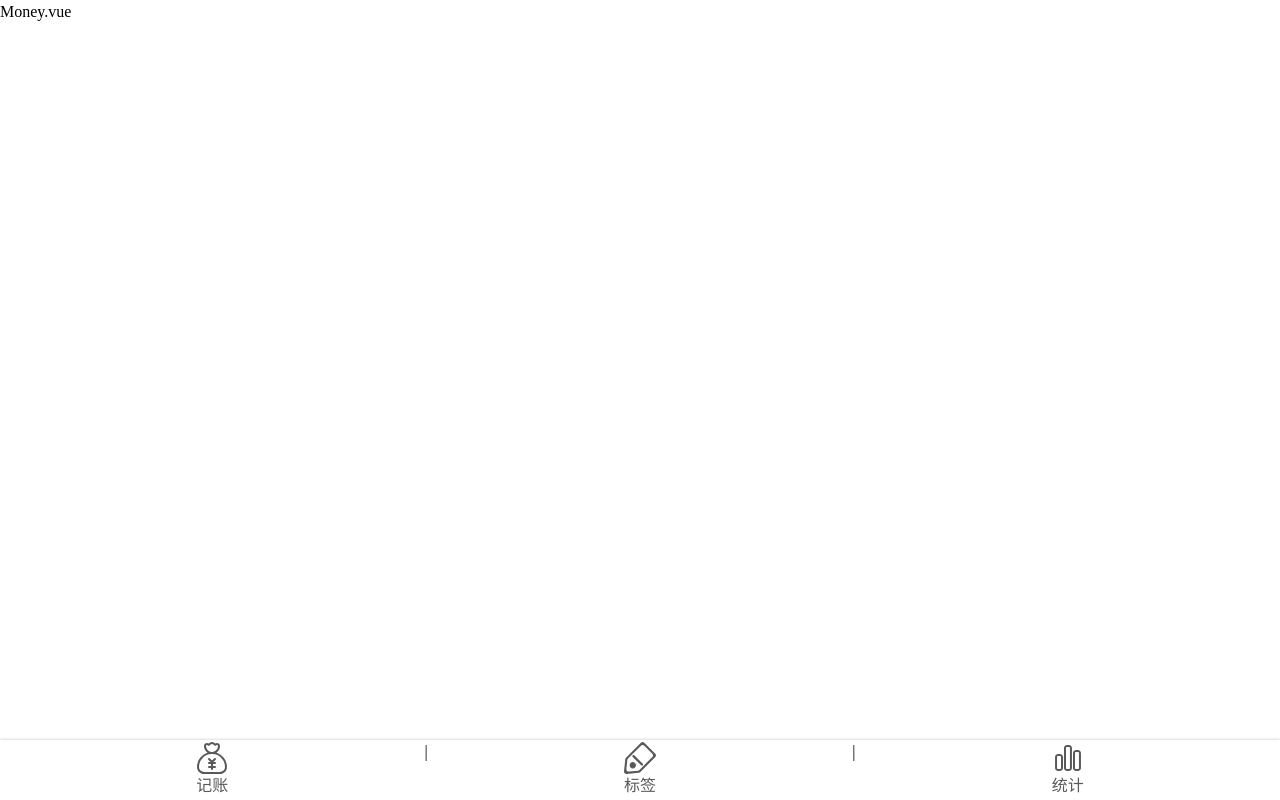
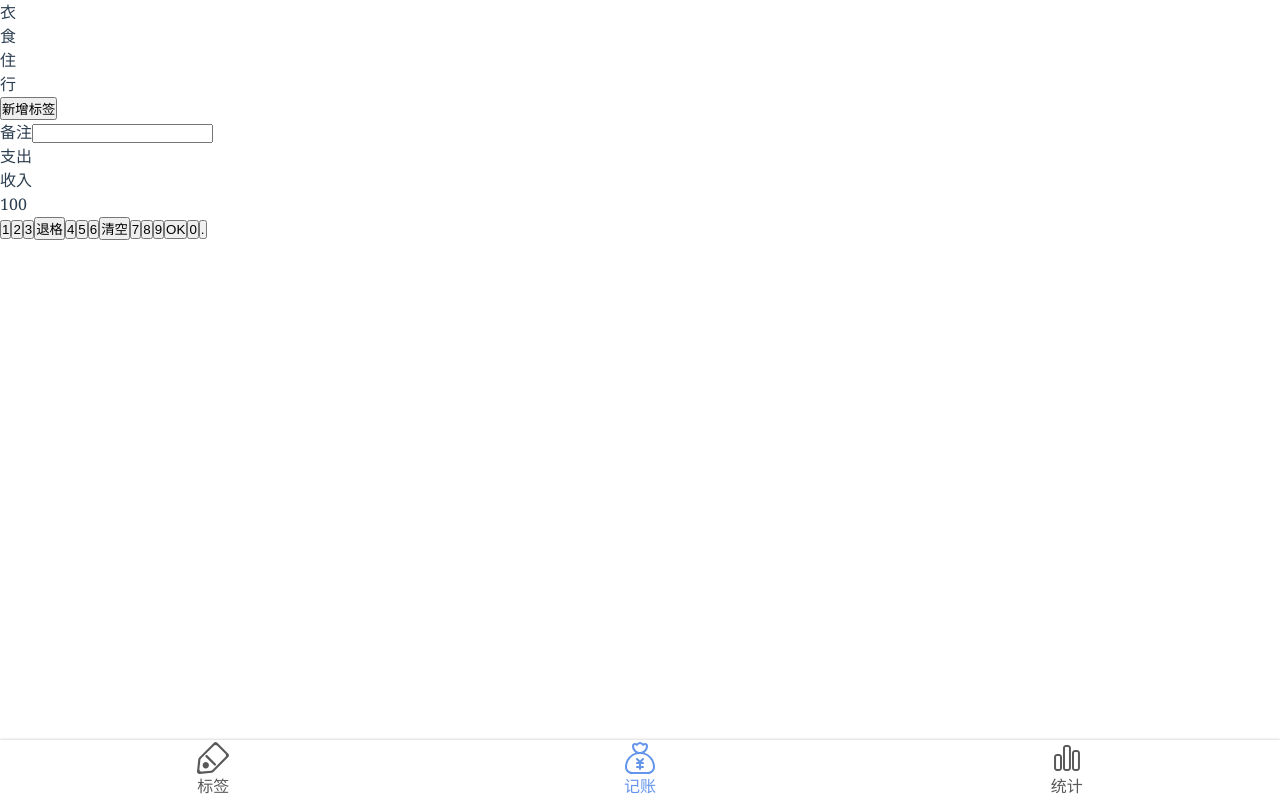
Before and after one commit to SilverAsh426/pocketbook, a Vue app: page /labels#/money in a window 1280 px wide. Built offline with nearby package versions, Linux system fonts and the light colour scheme.

Commit message:
添加全局样式和变量

```diff
--- a/package.json
+++ b/package.json
@@ -37,6 +37,7 @@
     "sass": "^1.26.5",
     "sass-loader": "^8.0.2",
     "svg-sprite-loader": "^5.0.0",
+    "svgo-loader": "^2.2.1",
     "typescript": "~3.9.3",
     "vue-template-compiler": "^2.6.11"
   },
--- a/public/index.html
+++ b/public/index.html
@@ -3,15 +3,11 @@
   <head>
     <meta charset="utf-8">
     <meta http-equiv="X-UA-Compatible" content="IE=edge">
-    <meta name="viewport" content="width=device-width,initial-scale=1.0">
+    <meta name="viewport" content="width=device-width,initial-scale=1,minimum-scale=1,maximum-scale=1,user-scalable=no,viewport-fit=cover">
     <link rel="icon" href="<%= BASE_URL %>favicon.ico">
     <title><%= htmlWebpackPlugin.options.title %></title>
   </head>
   <body>
-    <noscript>
-      <strong>We're sorry but <%= htmlWebpackPlugin.options.title %> doesn't work properly without JavaScript enabled. Please enable it to continue.</strong>
-    </noscript>
     <div id="app"></div>
-    <!-- built files will be auto injected -->
   </body>
 </html>
--- a/src/App.vue
+++ b/src/App.vue
@@ -1,39 +1,18 @@
 <template>
-  <div>
+  <div id="app">
     <router-view/>
   </div>
 </template>
 
 <style lang="scss">
-  *{
-    margin: 0; padding: 0;
-    box-sizing: border-box;
-  }
+  @import "~@/assets/style/reset.scss";
+  @import "~@/assets/style/helper.scss";
+
   body{
     line-height: 1.5;
-  }
-  a{
-    text-decoration: none;
-    color: rgb(89,89,89);
-  }
-  #app {
-    font-family: Avenir, Helvetica, Arial, sans-serif;
+    font-family: $font-kai;
     -webkit-font-smoothing: antialiased;
     -moz-osx-font-smoothing: grayscale;
-    text-align: center;
     color: #2c3e50;
   }
-
-  #nav {
-    padding: 30px;
-
-    a {
-      font-weight: bold;
-      color: #2c3e50;
-
-      &.router-link-exact-active {
-        color: #42b983;
-      }
-    }
-  }
 </style>
--- /dev/null
+++ b/src/assets/style/helper.scss
@@ -0,0 +1,3 @@
+$font-kai:Baskerville, Georgia, "Liberation Serif", "Kaiti SC", STKaiti, "AR PL UKai CN", "AR PL UKai HK", "AR PL UKai TW", "AR PL UKai TW MBE", "AR PL KaitiM GB", KaiTi, KaiTi_GB2312, DFKai-SB, "TW\-Kai", serif;
+
+$color-highlight:cornflowerblue;
--- /dev/null
+++ b/src/assets/style/reset.scss
@@ -0,0 +1,8 @@
+*{
+  margin: 0; padding: 0;
+  box-sizing: border-box;
+}
+a{
+  text-decoration: none;
+  color: rgb(89,89,89);
+}
--- a/src/components/Icon.vue
+++ b/src/components/Icon.vue
@@ -18,9 +18,8 @@
 </script>
 
 <style lang="scss" scoped>
-  .icon{
-    width: 1em;
-    height: 1em;
+  .icon {
+    width: 1em; height: 1em;
     vertical-align: -0.15em;
     fill: currentColor;
     overflow: hidden;
--- a/src/components/Nav.vue
+++ b/src/components/Nav.vue
@@ -1,16 +1,14 @@
 <template>
   <nav>
-    <router-link to="/money" class="item">
+    <router-link to="/labels" class="item" active-class="selected">
+      <Icon name="label"/>
+      标签
+    </router-link>
+    <router-link to="/money" class="item" active-class="selected">
       <Icon name="money"/>
       记账
     </router-link>
-    |
-    <router-link to="/labels" class="item">
-      <Icon name="label"/>
-      标签
-    </router-link>
-    |
-    <router-link to="/statistics" class="item">
+    <router-link to="/statistics" class="item" active-class="selected">
       <Icon name="statistics"/>
       统计
     </router-link>
@@ -25,6 +23,7 @@
 </script>
 
 <style lang="scss" scoped>
+  @import "~@/assets/style/helper.scss";
   nav {
     display: flex;
     box-shadow: 0 0 3px rgba(0, 0, 0, 0.25);
@@ -41,6 +40,9 @@
         height: 32px;
       }
     }
+    > .item.selected{
+      color: $color-highlight;
+    }
   }
 
 </style>
--- a/src/views/Money.vue
+++ b/src/views/Money.vue
@@ -1,7 +1,47 @@
 <template>
-    <Layout>
-      <p>Money.vue</p>
-    </Layout>
+  <Layout>
+    <div class="tags">
+      <ul class="current">
+        <li>衣</li>
+        <li>食</li>
+        <li>住</li>
+        <li>行</li>
+      </ul>
+      <div class="new">
+        <button>新增标签</button>
+      </div>
+    </div>
+    <div>
+      <label class="notes">
+        <span class="name">备注</span>
+        <input type="text">
+      </label>
+    </div>
+    <div>
+      <ul class="types">
+        <li class="selected">支出</li>
+        <li>收入</li>
+      </ul>
+    </div>
+    <div class="numberPad">
+      <div class="output">100</div>
+      <div class="buttons">
+        <button>1</button>
+        <button>2</button>
+        <button>3</button>
+        <button>退格</button>
+        <button>4</button>
+        <button>5</button>
+        <button>6</button>
+        <button>清空</button>
+        <button>7</button>
+        <button>8</button>
+        <button>9</button>
+        <button>OK</button>
+        <button>0</button>
+        <button>.</button></div>
+    </div>
+  </Layout>
 </template>
 
 <script lang="ts">
@@ -11,5 +51,5 @@
 </script>
 
 <style lang="scss" scoped>
-
+  @import "~@/assets/style/helper.scss";
 </style>
--- a/vue.config.js
+++ b/vue.config.js
@@ -10,6 +10,8 @@
       .test(/\.svg$/)
       .include.add(dir).end() //包含icons目录
       .use('svg-sprite-loader').loader('svg-sprite-loader').options({extract: false}).end()
+      .use('svgo-loader').loader('svgo-loader')
+      .tap(options => ({...options, plugins: [{removeAttrs: {attrs: 'fill'}}]})).end()
     config.plugin('svg-sprite').use(require('svg-sprite-loader/plugin'),[{plainsprite: true}])
     config.module.rule('svg').exclude.add(dir) //其他svg loader排除icons目录
   }
```
Also changed, not shown: src/assets/icons/statistics.svg, 1 other file (tests, documents, lock files or other folders).
